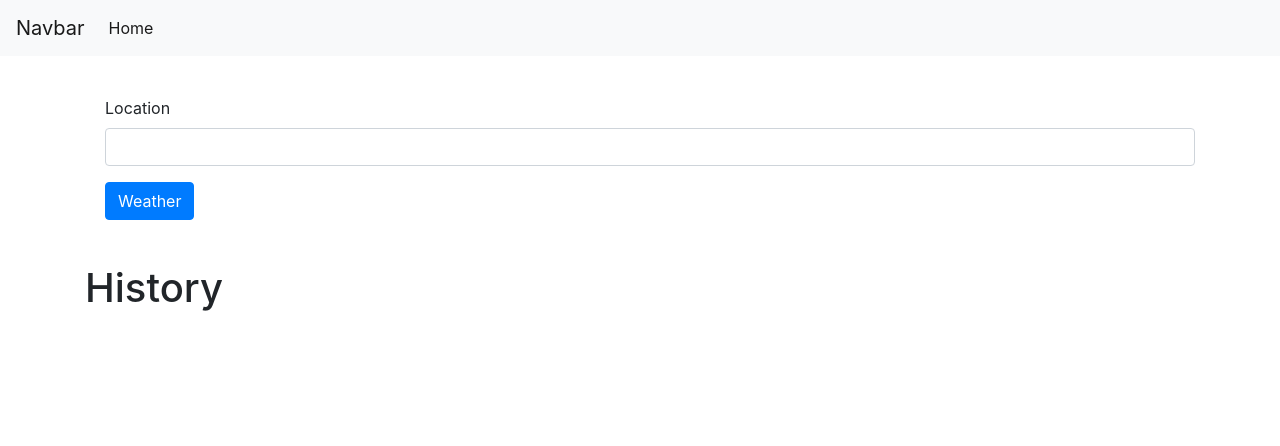
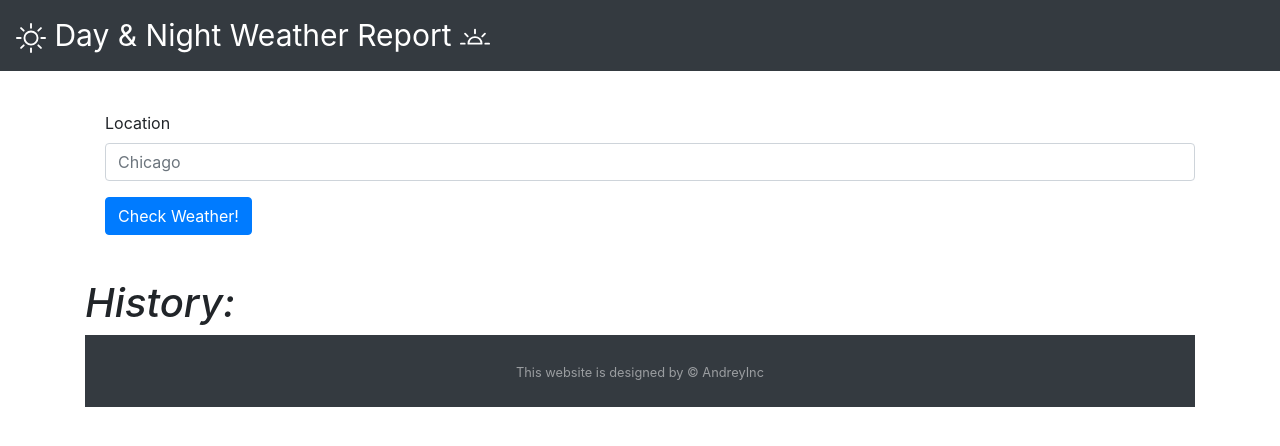
Before and after one commit to AndreyCourt/Homework06, a plain HTML site: page index.html in a window 1280 px wide. Drawn offline with nearby package versions, Linux system fonts and the light colour scheme; no server answers.

Commit message:
fixed all bugs and color

```diff
--- a/index.html
+++ b/index.html
@@ -13,8 +13,16 @@
     />
   </head>
   <body>
-    <nav class="navbar navbar-expand-lg navbar-light bg-light">
-      <a class="navbar-brand" href="#">Navbar</a>
+    <nav class="navbar navbar-expand-lg navbar-dark bg-dark">
+      <a class="navbar-brand" href="index.html" style="font-size: 30px;">
+        <svg width="1em" height="1em" viewBox="0 0 16 16" class="bi bi-brightness-high" fill="currentColor" xmlns="http://www.w3.org/2000/svg">
+          <path fill-rule="evenodd" d="M8 11a3 3 0 1 0 0-6 3 3 0 0 0 0 6zm0 1a4 4 0 1 0 0-8 4 4 0 0 0 0 8zM8 0a.5.5 0 0 1 .5.5v2a.5.5 0 0 1-1 0v-2A.5.5 0 0 1 8 0zm0 13a.5.5 0 0 1 .5.5v2a.5.5 0 0 1-1 0v-2A.5.5 0 0 1 8 13zm8-5a.5.5 0 0 1-.5.5h-2a.5.5 0 0 1 0-1h2a.5.5 0 0 1 .5.5zM3 8a.5.5 0 0 1-.5.5h-2a.5.5 0 0 1 0-1h2A.5.5 0 0 1 3 8zm10.657-5.657a.5.5 0 0 1 0 .707l-1.414 1.415a.5.5 0 1 1-.707-.708l1.414-1.414a.5.5 0 0 1 .707 0zm-9.193 9.193a.5.5 0 0 1 0 .707L3.05 13.657a.5.5 0 0 1-.707-.707l1.414-1.414a.5.5 0 0 1 .707 0zm9.193 2.121a.5.5 0 0 1-.707 0l-1.414-1.414a.5.5 0 0 1 .707-.707l1.414 1.414a.5.5 0 0 1 0 .707zM4.464 4.465a.5.5 0 0 1-.707 0L2.343 3.05a.5.5 0 1 1 .707-.707l1.414 1.414a.5.5 0 0 1 0 .708z"/>
+        </svg>
+        Day & Night Weather Report
+        <svg width="1em" height="1em" viewBox="0 0 16 16" class="bi bi-brightness-alt-high" fill="currentColor" xmlns="http://www.w3.org/2000/svg">
+          <path fill-rule="evenodd" d="M5.041 10.5h5.918a3 3 0 0 0-5.918 0zM4 11a4 4 0 1 1 8 0 .5.5 0 0 1-.5.5h-7A.5.5 0 0 1 4 11zm4-8a.5.5 0 0 1 .5.5v2a.5.5 0 0 1-1 0v-2A.5.5 0 0 1 8 3zm8 8a.5.5 0 0 1-.5.5h-2a.5.5 0 0 1 0-1h2a.5.5 0 0 1 .5.5zM3 11a.5.5 0 0 1-.5.5h-2a.5.5 0 0 1 0-1h2a.5.5 0 0 1 .5.5zm10.657-5.657a.5.5 0 0 1 0 .707l-1.414 1.414a.5.5 0 1 1-.707-.707l1.414-1.414a.5.5 0 0 1 .707 0zM4.464 7.464a.5.5 0 0 1-.707 0L2.343 6.05a.5.5 0 0 1 .707-.707l1.414 1.414a.5.5 0 0 1 0 .707z"/>
+        </svg>
+      </a>
       <button
         class="navbar-toggler"
         type="button"
@@ -27,28 +35,27 @@
         <span class="navbar-toggler-icon"></span>
       </button>
 
-      <div class="collapse navbar-collapse" id="navbarSupportedContent">
-        <ul class="navbar-nav mr-auto">
-          <li class="nav-item active">
-            <a class="nav-link" href="#"
-              >Home <span class="sr-only">(current)</span></a
-            >
-          </li>
-        </form>
-      </div>
+
     </nav>
     <div id="main" class="container">
             <div class="form-group form-check">
                 <div class="form-group">
                     <label for="exampleInputEmail1">Location</label>
-                    <input id="location" type="text" class="form-control" id="exampleInputEmail1" aria-describedby="emailHelp">
+
+                    <input id="location" type="text" class="form-control" placeholder="Chicago">
                   </div>
-            <button id="get-weather" type="submit" class="btn btn-primary mb-2">Weather</button>
-        <div id="weather-display" class="row">
+            <button id="get-weather" type="submit" class="btn btn-primary mb-2" >Check Weather!</button>
+        <div id="weather-display" class="row" style="max-width: fit-content;">
         </div>
     </div>
-    <H1>History</H1>
-    <ul id="history" class="list-group"></ul>
+    <H1 id="history-header">History:</H1>
+    <ul id="history" class="list-group" >
+    </ul>
+    <footer id="sticky-footer" class="py-4 bg-dark text-white-50">
+      <div class="container text-center">
+        <small>This website is designed by &copy; AndreyInc</small>
+      </div>
+    </footer>
     <script src="https://cdnjs.cloudflare.com/ajax/libs/jquery/3.5.1/jquery.min.js"></script>
     <script src="script.js"></script>
   </body>
--- a/script.js
+++ b/script.js
@@ -82,10 +82,12 @@ function onHistoryAdd(location) {
   addToHistoryHTML(location);
 }
 
+// Loop for Extrating Weather Data
+
 function onForecast(data) {
   console.log("Forecast Daily Weather: ", data.daily);
   var htmlContent = "";
-  for (var i = 0; i < data.daily.length; i++) {
+  for (var i = 0; i < 5; i++) {
     var weather = data.daily[i];
     var date = new Date(weather.dt * 1000).toLocaleDateString();
     var weatherIcon = weather.weather[0].icon;
--- a/styles.css
+++ b/styles.css
@@ -5,3 +5,20 @@ div#main {
 div#weather-display {
   margin-top: 20px;
 }
+
+div#main {
+  align-content: center;
+}
+
+div.card {
+  max-width: 20%;
+  border-radius: 10px;
+  border-color: cadetblue;
+  background-color: rgba(238, 224, 95, 0.856);
+}
+
+h1#history-header {
+  font-size: 40px;
+  border-bottom: 2px black;
+  font-style: italic;
+}
```
Also changed, not shown: 1 other file.
